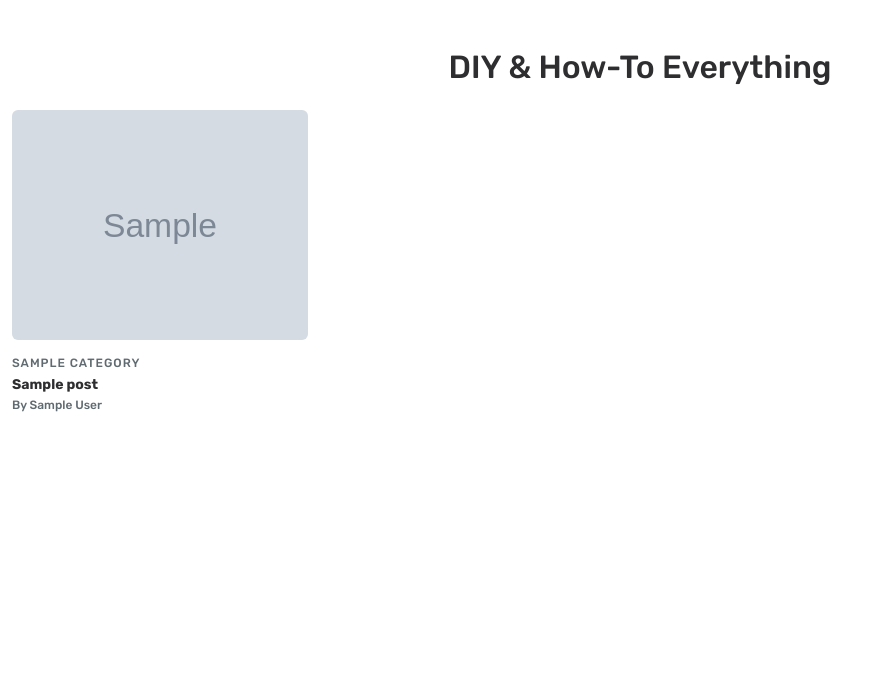
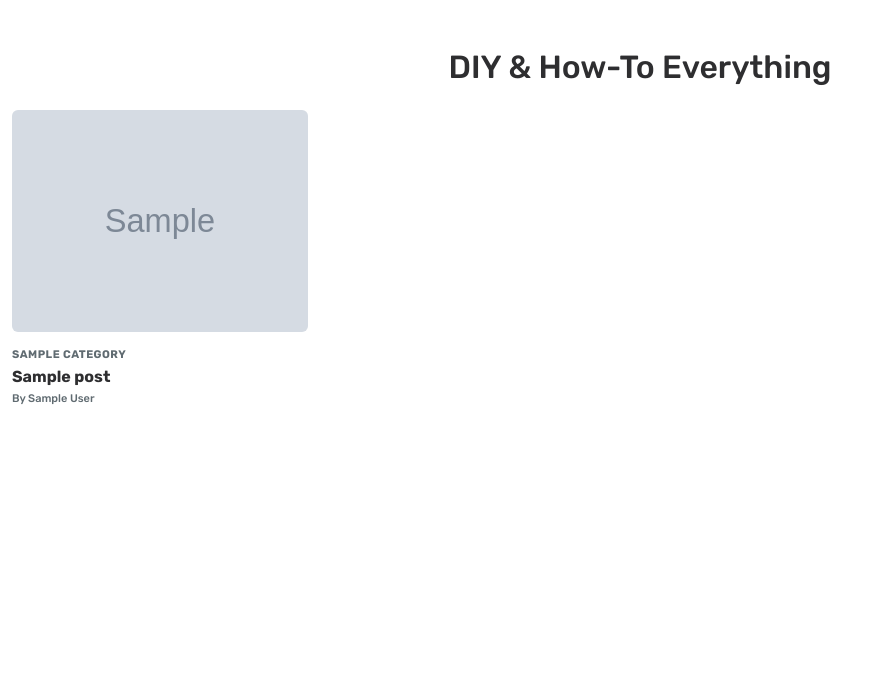
Before and after one commit to zobweyt/curiouse, a Django app: page / in a window 1280 px wide. Shown: the part 49-733 px from the top of the page, without its empty margins (0-881 px from the left). Run offline with Django 4.2, Linux system fonts and the light colour scheme; tables that the repository leaves empty hold one stand-in row (values such as "Sample post"); grey boxes marked "Sample" are stand-in pictures; some libraries are stand-ins or nearby versions.

Commit message:
dasdasasdsa

```diff
--- a/masonex/feed/static/feed/sass/abstracts/_utilities.scss
+++ b/masonex/feed/static/feed/sass/abstracts/_utilities.scss
@@ -12,6 +12,10 @@ $utilities: map-merge(
         ),
         "width": map-merge(
             map-get($utilities, "width"),
+            ( responsive: true ),
+        ),
+        "height": map-merge(
+            map-get($utilities, "height"),
             ( responsive: true ),
         ),
         "border": map-merge(
--- a/masonex/feed/static/feed/sass/abstracts/_variables.scss
+++ b/masonex/feed/static/feed/sass/abstracts/_variables.scss
@@ -9,23 +9,20 @@ $dark:              #2e2e30;
 $danger:            #dc3545;
 $success:           #198754;
 $focus-color:       #68aeff;
-
-$input-btn-focus-width:         .1875em;
-
-// $input-focus-width:             .0875em;
-// $input-focus-border-color:      $focus-color;
-// $input-focus-box-shadow:        0 0 0 $input-focus-width $focus-color;
-$input-focus-width:             0;
-$input-focus-border-color:      $dark;
-$input-focus-box-shadow:        none;
+$text-muted:        #606B71;
 
 $list-inline-padding: 0;
 $mark-padding: 0;
 
 $component-active-bg:      $arsenic;
 
+$input-btn-focus-width:         .1875em;
+
+$input-focus-border-color:      $pistachio;
+$input-focus-width:             0;
+$input-focus-box-shadow:        none;
+
 $dropdown-min-width: auto;
-
 $btn-close-focus-shadow: none;
 
 $badge-font-weight: 500;
@@ -36,7 +33,7 @@ $zindex-footer:         $zindex-header;
 $zindex-back-to-top:    1050;
 
 $enable-caret:                 false;
-$enable-negative-margins:       true;
+$enable-negative-margins:      true;
 
 $dropdown-caret-size: 16px;
 
--- a/masonex/feed/static/feed/sass/components/_lists.scss
+++ b/masonex/feed/static/feed/sass/components/_lists.scss
@@ -2,25 +2,24 @@
     position: relative;
 }
 
-.article-listing__photo {
-    width: 300px;
-    height: 230px;
-    max-width: 100%;
-    max-height: 100%;
-    object-fit: cover;
+.article-listing__thumbnail {
+    width: 100%;
+    height: 100%;
+    border-radius: $border-radius;
 }
 
 .article-listing__heading:after {
+    content: "";
+    display: block;
     position: absolute;
     top: 0;
     right: 0;
     bottom: 0;
     left: 0;
-    display: block;
-    content: "";
 }
 
 .article-listing__heading {
+    font-size: clamp(0.75rem, 2vw, 1rem);
     font-weight: bold;
     color: $dark;
     transition: color .2s;
@@ -31,32 +30,13 @@
 }
 
 .article-listing__category {
+    font-weight: bold;
     text-transform: uppercase;
-    letter-spacing: 1px;
+    letter-spacing: 0.03125rem;
 }
 
 .article-listing__category,
 .article-listing__author {
-    font-size: 12px !important;
-    color: $light-arsenic;
+    font-size: 0.6875rem;
+    color: $text-muted;
 }
-
-
-
-.article-listing {
-    list-style: none;
-    margin-top: 0.25rem;
-    margin-bottom: 1rem;
-    padding: 0;
-}
-
-.article-listing__component {
-    &:not(:first-child) {
-        padding-top: 1.25rem;
-    }
-
-    &:not(:last-child) {
-        border-bottom: $border-width $border-style $border-color;
-        padding-bottom: 1.5rem;
-    }
-}
--- a/masonex/feed/templates/feed/includes/post_listing.html
+++ b/masonex/feed/templates/feed/includes/post_listing.html
@@ -1,13 +1,13 @@
-<div class="row">
+<ul class="list-unstyled row">
     {% for post in posts %}
-    <article class="col-lg-3 col-6 mb-4">
-        <div class="component-article-listing">
-            <img src="{{ post.thumbnail.url }}" class="article-listing__photo rounded" alt="post-image" loading="lazy">
+    <li class="col-lg-3 col-6 mb-4">
+        <article class="component-article-listing">
+            <img src="{{ post.thumbnail.url }}" class="article-listing__thumbnail" alt="Thumbnail" loading="lazy">
             <h6 class="mt-xl-3 mt-2 mb-1 article-listing__category">{{ post.category.name }}</h6>
-            <a href="{{ post.get_absolute_url }}" class="fw-bold text-break article-listing__heading">{{ post.title |   truncatechars:64 }}</a>
+            <a href="{{ post.get_absolute_url }}" class="text-break article-listing__heading">{{ post.title|truncatechars:56 }}</a>
             <h6 class="mt-1 article-listing__author">By {{ post.author.get_full_name }}</h6>
-        </div>
-    </article>
+        </article>
+    </li>
     {% endfor %}
-</div>
+</ul>
 {% include 'feed/includes/pagination.html' %}
```
Also changed, not shown: masonex/feed/static/feed/dist/css/main.css.
